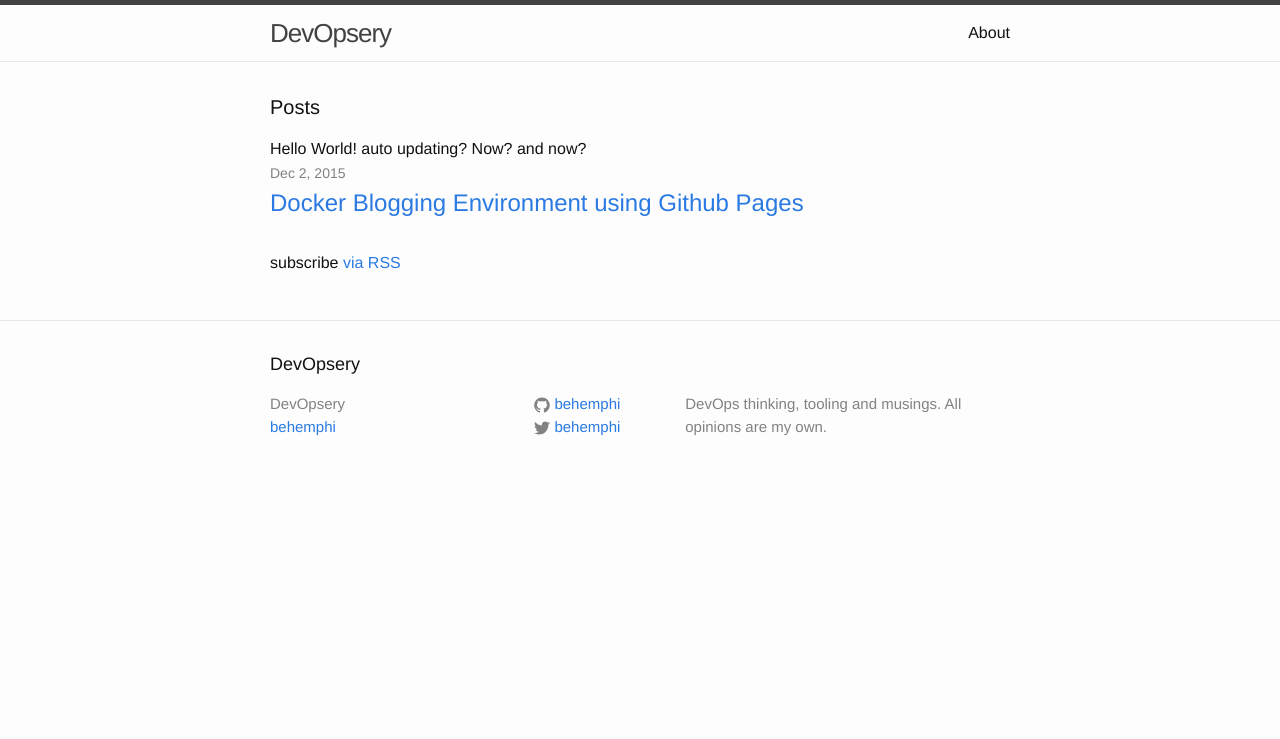
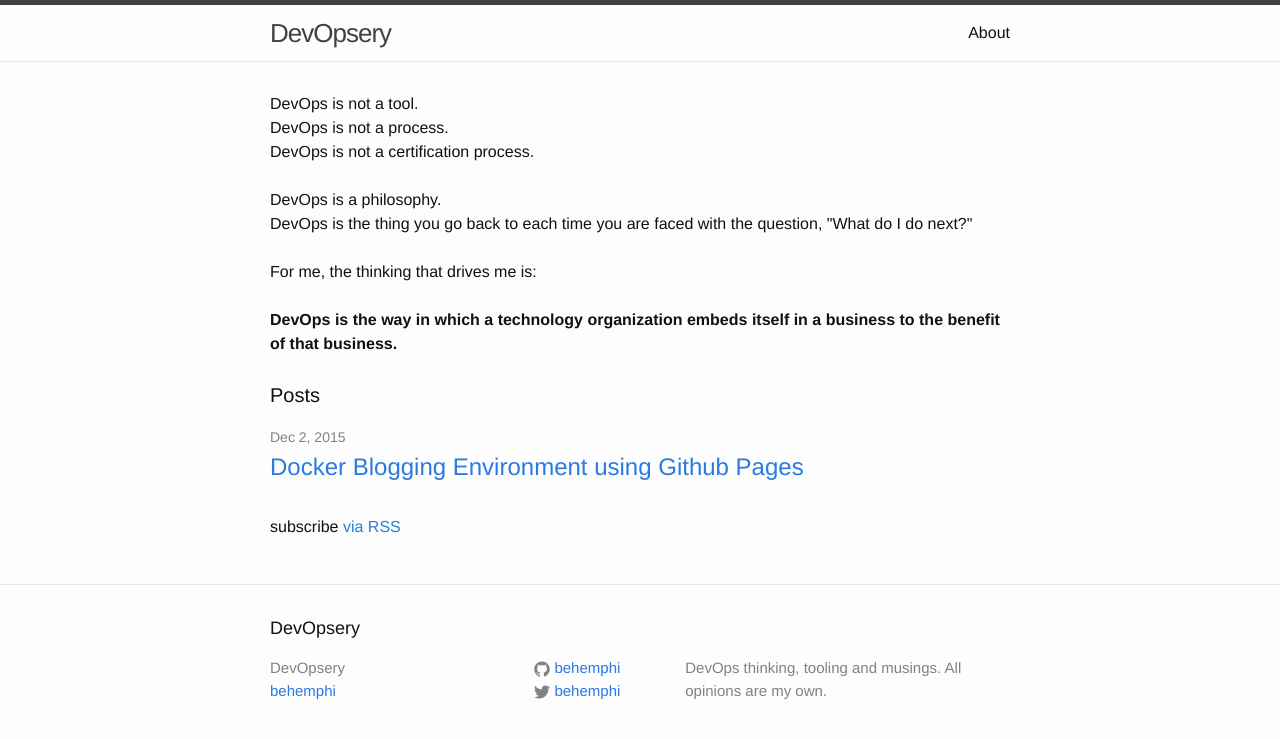
Before and after one commit to behemphi/behemphi.github.io, a Jekyll site: the page built from index.html, in a window 1280 px wide. Shown: the top 739 px of the page. Built offline with Jekyll 4.4.1, drawn with Linux system fonts in a browser that asks for light colours.

Commit message:
add landing page rant

```diff
--- a/index.html
+++ b/index.html
@@ -4,9 +4,22 @@ layout: default
 
 <div class="home">
 
-  <h1 class="page-heading">Posts</h1>
-  Hello World! auto updating? Now? and now?
-  <ul class="post-list">
+  DevOps is not a tool.</br>
+  DevOps is not a process.</br>
+  DevOps is not a certification process.</br>
+  </br>
+  DevOps is a philosophy.</br>
+  DevOps is the thing you go back to each time you are faced with the question, "What do I do next?"</br>
+  </br>
+  For me, the thinking that drives me is: </br>
+  </br>
+  <b>DevOps is the way in which a technology organization embeds itself in a
+  business to the benefit of that business.</b>
+  </br></br>
+
+<h1 class="page-heading">Posts</h1>
+
+    <ul class="post-list">
     {% for post in site.posts %}
       <li>
         <span class="post-meta">{{ post.date | date: "%b %-d, %Y" }}</span>
```
